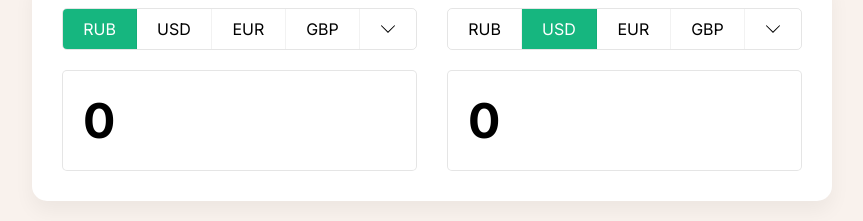
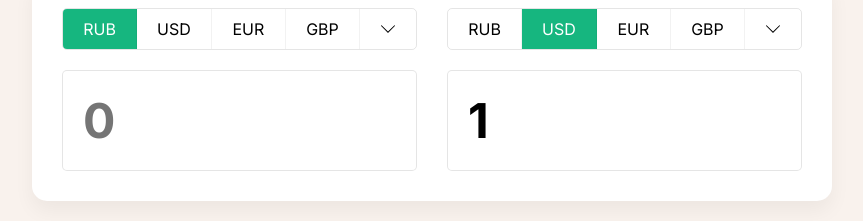
Before and after one commit to pv18/react-beginner-projects, a React (Create React App) app: page / in a window 1280 px wide. Shown: the part 122-343 px from the top of the page, without its empty margins (208-1071 px from the left). Built offline with nearby package versions, Linux system fonts and the light colour scheme; no server answers.

Commit message:
implemented logic

```diff
--- a/package.json
+++ b/package.json
@@ -10,6 +10,7 @@
     "@types/node": "^16.7.13",
     "@types/react": "^18.0.0",
     "@types/react-dom": "^18.0.0",
+    "axios": "^0.27.2",
     "node-sass": "^7.0.1",
     "react": "^18.2.0",
     "react-dom": "^18.2.0",
--- a/src/App.tsx
+++ b/src/App.tsx
@@ -1,12 +1,68 @@
-import React from 'react';
-import { Block } from './Block';
+import React, {useEffect, useRef, useState} from 'react';
+import {Block} from './Block';
 import './index.scss';
+import axios from 'axios';
+import {DefaultCurrencies, Rates, ResponseType} from './types';
 
 function App() {
+    const [fromCurrency, setFromCurrency] = useState<DefaultCurrencies>('RUB')
+    const [toCurrency, setToCurrency] = useState<DefaultCurrencies>('USD')
+    const [fromPrice, setFromPrice] = useState<number>(0)
+    const [toPrice, setToPrice] = useState<number>(1)
+    // const [rates, setRates] = useState<Rates | {}>({})
+    const ratesRef = useRef<Rates | {}>({})
+
+
+    useEffect(() => {
+        axios.get<ResponseType>('https://cdn.cur.su/api/latest.json')
+            .then(res => {
+                // setRates(res.data.rates)
+                ratesRef.current = res.data.rates
+                onChangeToPrice(1)
+            })
+            .catch(err => {
+                console.warn(err)
+                alert('Нe удалось получить информацию')
+            })
+    }, [])
+
+    const onChangeFromPrice = (value: number) => {
+        const rate = Object.assign(ratesRef.current)
+        const price = value / rate[fromCurrency]
+        const result = price * rate[toCurrency]
+        // @ts-ignore
+        setToPrice(result.toFixed(3))
+        setFromPrice(value)
+    }
+
+    const onChangeToPrice = (value: number) => {
+        const rate = Object.assign(ratesRef.current)
+        const result = rate[fromCurrency] / rate[toCurrency] * value
+        // @ts-ignore
+        setFromPrice(result.toFixed(3))
+        setToPrice(value)
+    }
+
+    useEffect(() => {
+        onChangeFromPrice(fromPrice)
+    }, [fromCurrency])
+
+    useEffect(() => {
+        onChangeToPrice(toPrice)
+    }, [toCurrency])
+
     return (
         <div className="App">
-            <Block value={0} currency="RUB" onChangeCurrency={(cur) => console.log(cur)} />
-            <Block value={0} currency="USD" />
+            <Block value={fromPrice}
+                   currency={fromCurrency}
+                   onChangeValue={onChangeFromPrice}
+                   onChangeCurrency={setFromCurrency}
+            />
+            <Block value={toPrice}
+                   currency={toCurrency}
+                   onChangeValue={onChangeToPrice}
+                   onChangeCurrency={setToCurrency}
+            />
         </div>
     );
 }
--- a/src/Block.tsx
+++ b/src/Block.tsx
@@ -1,25 +1,22 @@
-import React, {ChangeEvent, useState} from 'react';
+import React from 'react';
+import {DefaultCurrencies} from './types';
 
-export const defaultCurrencies = ['RUB', 'USD', 'EUR', 'GBP'];
+export const defaultCurrencies: DefaultCurrencies[] = ['RUB', 'USD', 'EUR', 'GBP'];
 
 type BlockType = {
-    value?: number
-    currency?: string
-    onChangeValue?: (e: ChangeEvent<HTMLInputElement>) => void
-    onChangeCurrency?: (cur: string) => void
+    value: number
+    currency: DefaultCurrencies
+    onChangeValue: (value: number) => void
+    onChangeCurrency: (cur: DefaultCurrencies) => void
 }
 
 export const Block = ({value, currency, onChangeValue, onChangeCurrency}: BlockType) => {
-    const [count, setCount] = useState<number>(0)
-
     return (
         <div className="block">
             <ul className="currencies">
                 {defaultCurrencies.map((cur) => (
                     <li
-                        // onClick={() => onChangeCurrency(cur)}
-                        onClick={() => {
-                        }}
+                        onClick={() => onChangeCurrency(cur)}
                         className={currency === cur ? 'active' : ''}
                         key={cur}>
                         {cur}
@@ -33,12 +30,10 @@ export const Block = ({value, currency, onChangeValue, onChangeCurrency}: BlockT
                 </li>
             </ul>
             <input
-                // onChange={(e) => onChangeValue(e.target.value)}
-                onChange={(e) => {
-                }}
+                onChange={(e) => onChangeValue(+(e.target.value))}
                 value={value}
                 type="number"
-                placeholder={`${count}`}
+                placeholder={'0'}
             />
         </div>
     )
--- /dev/null
+++ b/src/types.ts
@@ -0,0 +1,201 @@
+export type DefaultCurrencies = 'RUB' | 'USD' | 'EUR' | 'GBP'
+
+export interface Rates {
+    AED: number;
+    AFN: number;
+    ALL: number;
+    AMD: number;
+    ANG: number;
+    AOA: number;
+    ARS: number;
+    AUD: number;
+    AWG: number;
+    AZN: number;
+    BAM: number;
+    BBD: number;
+    BDT: number;
+    BGN: number;
+    BHD: number;
+    BIF: number;
+    BMD: number;
+    BND: number;
+    BOB: number;
+    BRL: number;
+    BSD: number;
+    BTC: number;
+    BTN: number;
+    BTS: number;
+    BWP: number;
+    BYN: number;
+    BZD: number;
+    CAD: number;
+    CDF: number;
+    CHF: number;
+    CLF: number;
+    CLP: number;
+    CNH: number;
+    CNY: number;
+    COP: number;
+    CRC: number;
+    CUC: number;
+    CUP: number;
+    CVE: number;
+    CZK: number;
+    DASH: number;
+    DJF: number;
+    DKK: number;
+    DOGE: number;
+    DOP: number;
+    DZD: number;
+    EGP: number;
+    ERN: number;
+    ETB: number;
+    ETH: number;
+    EUR: number;
+    FJD: number;
+    FKP: number;
+    GBP: number;
+    GEL: number;
+    GGP: number;
+    GHS: number;
+    GIP: number;
+    GMD: number;
+    GNF: number;
+    GTQ: number;
+    GYD: number;
+    HKD: number;
+    HNL: number;
+    HRK: number;
+    HTG: number;
+    HUF: number;
+    IDR: number;
+    ILS: number;
+    IMP: number;
+    INR: number;
+    IQD: number;
+    IRR: number;
+    ISK: number;
+    JEP: number;
+    JMD: number;
+    JOD: number;
+    JPY: number;
+    KES: number;
+    KGS: number;
+    KHR: number;
+    KMF: number;
+    KPW: number;
+    KRW: number;
+    KWD: number;
+    KYD: number;
+    KZT: number;
+    LAK: number;
+    LBP: number;
+    LD: number;
+    LKR: number;
+    LRD: number;
+    LSL: number;
+    LTC: number;
+    LYD: number;
+    MAD: number;
+    MDL: number;
+    MGA: number;
+    MKD: number;
+    MMK: number;
+    MNT: number;
+    MOP: number;
+    MRO: number;
+    MRU: number;
+    MUR: number;
+    MVR: number;
+    MWK: number;
+    MXN: number;
+    MYR: number;
+    MZN: number;
+    NAD: number;
+    NGN: number;
+    NIO: number;
+    NOK: number;
+    NPR: number;
+    NXT: number;
+    NZD: number;
+    OMR: number;
+    PAB: number;
+    PEN: number;
+    PGK: number;
+    PHP: number;
+    PKR: number;
+    PLN: number;
+    PYG: number;
+    QAR: number;
+    RON: number;
+    RSD: number;
+    RUB: number;
+    RWF: number;
+    SAR: number;
+    SBD: number;
+    SCR: number;
+    SDG: number;
+    SEK: number;
+    SGD: number;
+    SHP: number;
+    SLL: number;
+    SOS: number;
+    SRD: number;
+    SSP: number;
+    STD: number;
+    STN: number;
+    STR: number;
+    SVC: number;
+    SYP: number;
+    SZL: number;
+    THB: number;
+    TJS: number;
+    TMT: number;
+    TND: number;
+    TOP: number;
+    TRY: number;
+    TTD: number;
+    TWD: number;
+    TZS: number;
+    UAH: number;
+    UGX: number;
+    USD: number;
+    UYU: number;
+    UZS: number;
+    VEF_BLKMKT: number;
+    VEF_DICOM: number;
+    VEF_DIPRO: number;
+    VES: number;
+    VND: number;
+    VUV: number;
+    WST: number;
+    XAF: number;
+    XAG: number;
+    XAU: number;
+    XCD: number;
+    XDR: number;
+    XMR: number;
+    XOF: number;
+    XPD: number;
+    XPF: number;
+    XPT: number;
+    XRP: number;
+    YER: number;
+    ZAR: number;
+    ZMW: number;
+    ZWL: number;
+    NMC: number;
+    PPC: number;
+    NVC: number;
+    XPM: number;
+    EAC: number;
+    VTC: number;
+    EMC: number;
+    FCT: number;
+}
+
+export interface ResponseType {
+    table: string;
+    rates: Rates;
+    lastupdate: Date;
+}
```
